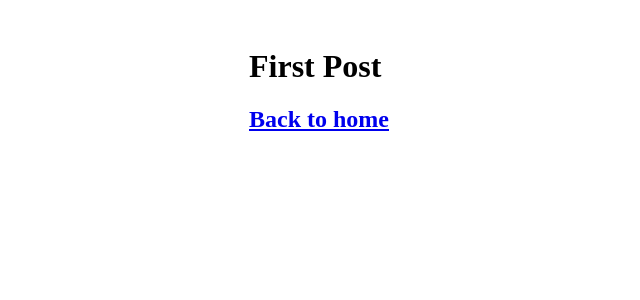
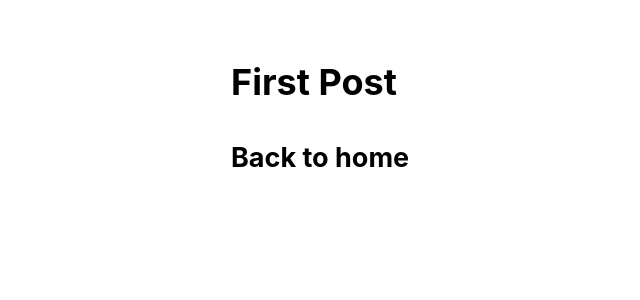
Before and after one commit to saitomooo/Practice4, a Next.js app in the folder nextjs-blog/: page /posts/first-post in a window 1280 px wide. Shown: the top 300 px of the page, without its empty margins (103-743 px from the left). Built offline with nearby package versions, Linux system fonts and the light colour scheme.

Commit message:
ぐろーばるCSSの実装

```diff
--- a/nextjs-blog/pages/_app.js
+++ b/nextjs-blog/pages/_app.js
@@ -1,3 +1,4 @@
+import '../styles/global.css'
 export default function App({ Component, pageProps }) {
     return <Component {...pageProps} />
   }
--- a/nextjs-blog/styles/global.css
+++ b/nextjs-blog/styles/global.css
@@ -15,6 +15,8 @@ body {
     Droid Sans,
     Helvetica Neue,
     sans-serif;
+    line-height: 1.6;
+    font-size: 18px;
 }
 
 a {
```
